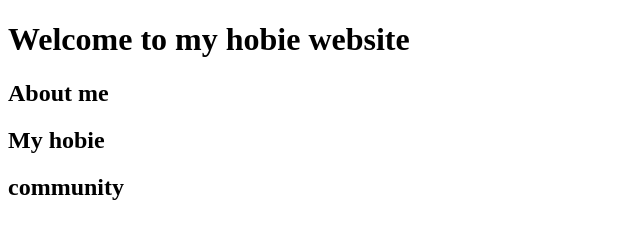
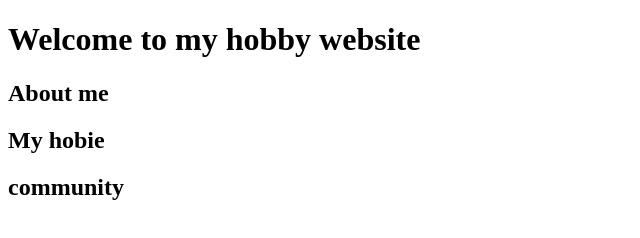
Before and after one commit to megijaelisa/My-second-web-page, a plain HTML site: page index.html in a window 1280 px wide. Shown: the full height of the page, 0-640 px from the left. Drawn offline with Linux system fonts and the light colour scheme.

Commit message:
Update index.html

```diff
--- a/index.html
+++ b/index.html
@@ -1,7 +1,7 @@
 <!DOCTYPE html>
 <html>
 <body>
-  <h1>Welcome to my hobie website</h1>
+  <h1>Welcome to my hobby website</h1>
 <h2>About me<h2>
 <h2>My hobie</h2>
 <h2>community</h2>
```
